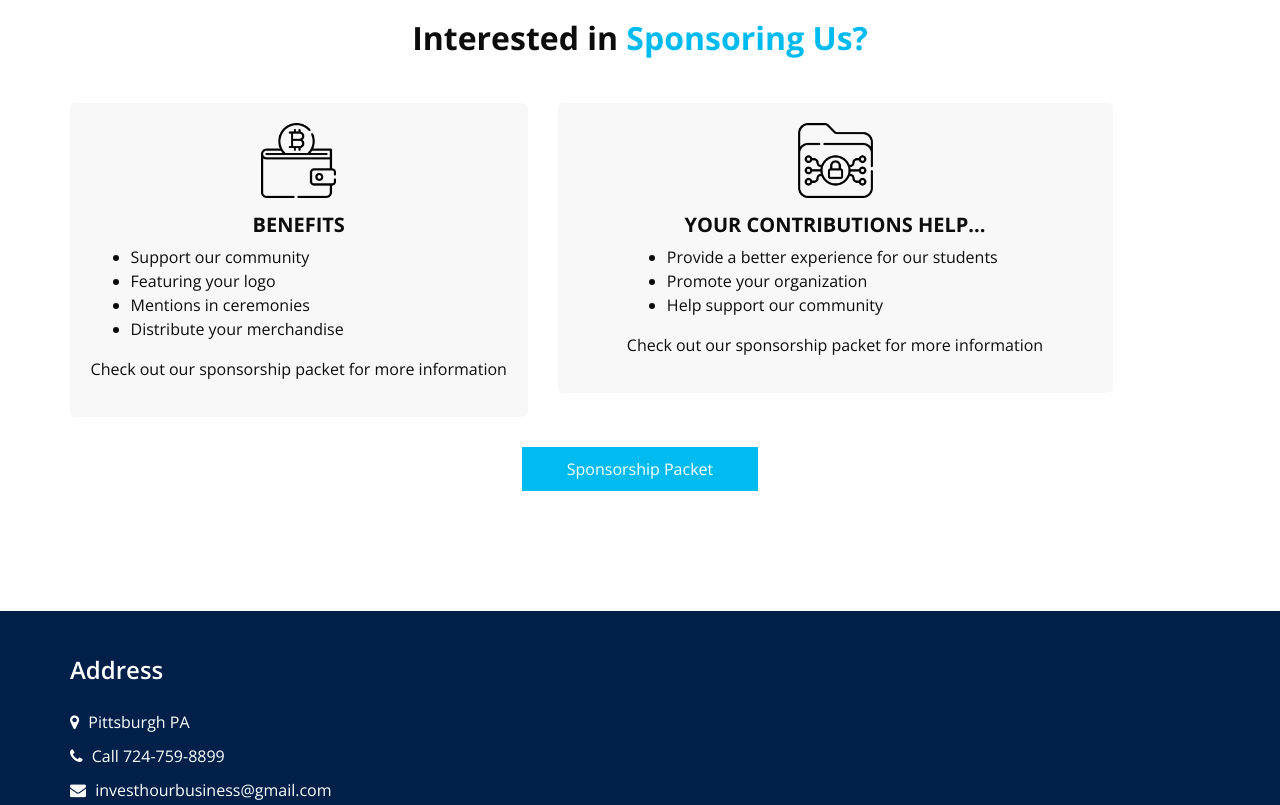
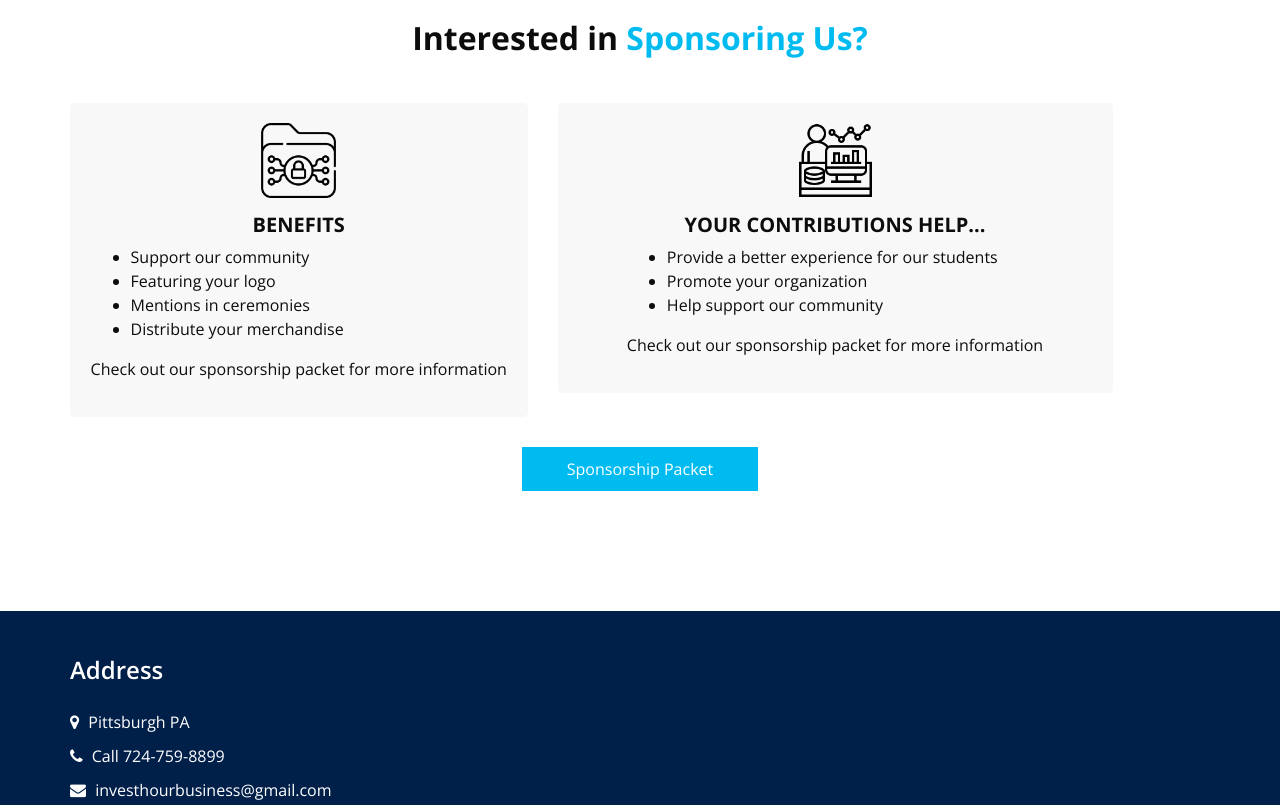
Before and after one commit to InvestHour/InvestHour, a plain HTML site: page index.html in a window 1280 px wide. Shown: the part 3980-4785 px from the top of the page. Drawn offline with nearby package versions, Linux system fonts and the light colour scheme; some packages are replaced by stand-ins of ours.

Commit message:
Update index.html

```diff
--- a/index.html
+++ b/index.html
@@ -629,7 +629,7 @@
               <div class="col-md-5 ">
                 <div class="box ">
                   <div class="img-box">
-                    <img src="images/s1.png" alt="">
+                    <img src="images/s2.png" alt="">
                   </div>
                   <div class="detail-box">
                     <h5>
@@ -650,7 +650,7 @@
               <div class="col-md-6 ">
                 <div class="box ">
                   <div class="img-box">
-                    <img src="images/s2.png" alt="">
+                    <img src="images/s3.png" alt="">
                   </div>
                   <div class="detail-box">
                     <h5>
```
